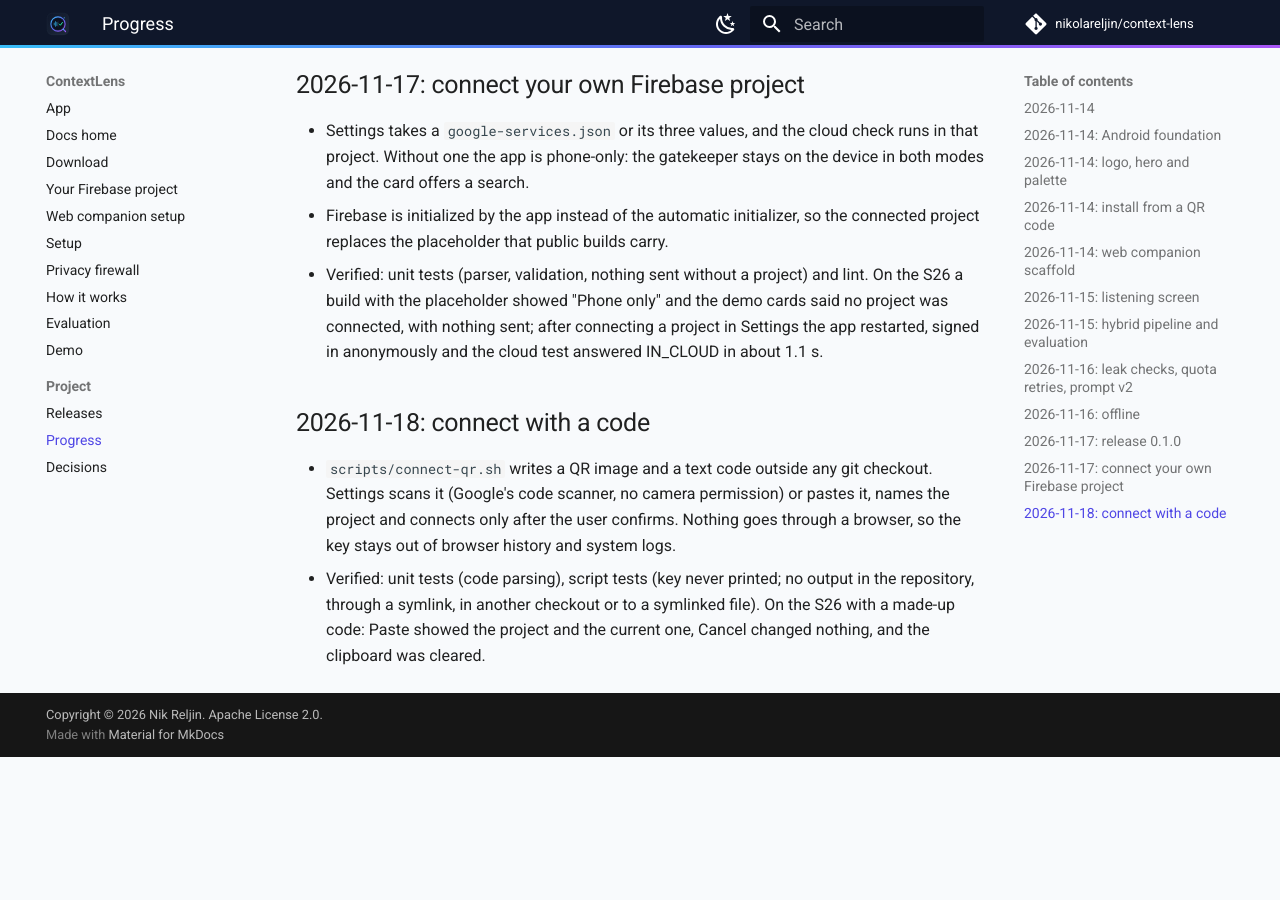
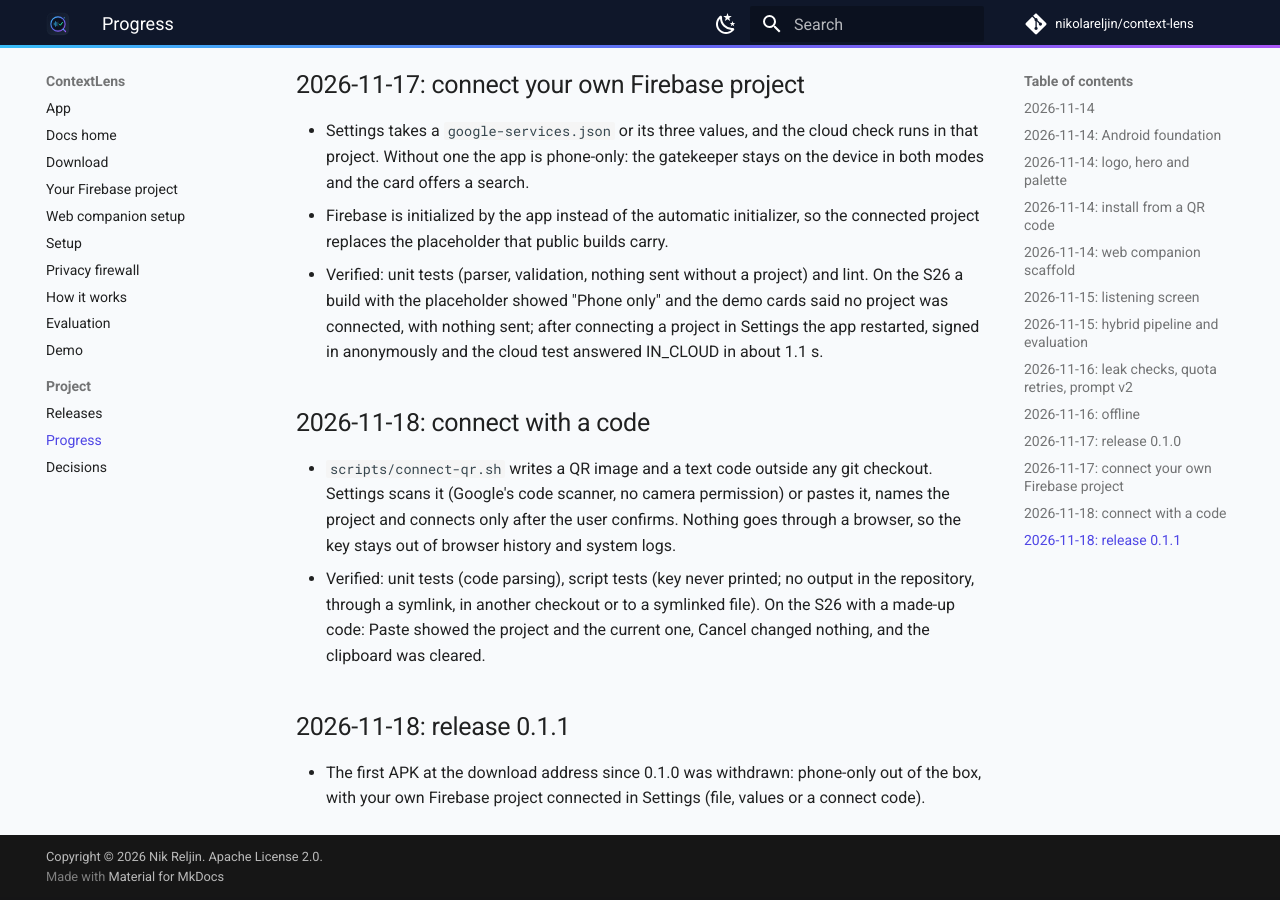
Before and after one commit to nikolareljin/context-lens, an MkDocs documentation site: the page built from docs/implementation-progress.md, in a window 1280 px wide and 900 px high, scrolled down 3676 px. Built offline with MkDocs 1.6.1 and Material for MkDocs 9.7.7, drawn with Linux system fonts in a browser that asks for light colours; plug-ins that fetch from the network failed and are left out; comment, search, counter and statistics services are not loaded; before the commit the page ends 4433 px from its top, so only the background shows below that.

Commit message:
chore(release): prepare 0.1.1, phone-only by default with your own firebase project

````diff
--- a/docs/download.md
+++ b/docs/download.md
@@ -23,7 +23,7 @@ With **USB debugging** on (Settings → About phone → tap **Build number** sev
 
 ```bash
 bash scripts/phone-install.sh                  # the newest release
-bash scripts/phone-install.sh --version 0.1.0  # a given release
+bash scripts/phone-install.sh --version 0.1.1  # a given release
 bash scripts/phone-install.sh --apk my.apk     # a file you already have
 ```
 
--- a/docs/implementation-progress.md
+++ b/docs/implementation-progress.md
@@ -79,3 +79,7 @@ A dated record of the work done during the hackathon. Each entry lists what was
 
 - `scripts/connect-qr.sh` writes a QR image and a text code outside any git checkout. Settings scans it (Google's code scanner, no camera permission) or pastes it, names the project and connects only after the user confirms. Nothing goes through a browser, so the key stays out of browser history and system logs.
 - Verified: unit tests (code parsing), script tests (key never printed; no output in the repository, through a symlink, in another checkout or to a symlinked file). On the S26 with a made-up code: Paste showed the project and the current one, Cancel changed nothing, and the clipboard was cleared.
+
+## 2026-11-18: release 0.1.1
+
+- The first APK at the download address since 0.1.0 was withdrawn: phone-only out of the box, with your own Firebase project connected in Settings (file, values or a connect code).
````
Also changed, not shown: CHANGELOG.md (+4 -0 lines), 1 other file.
